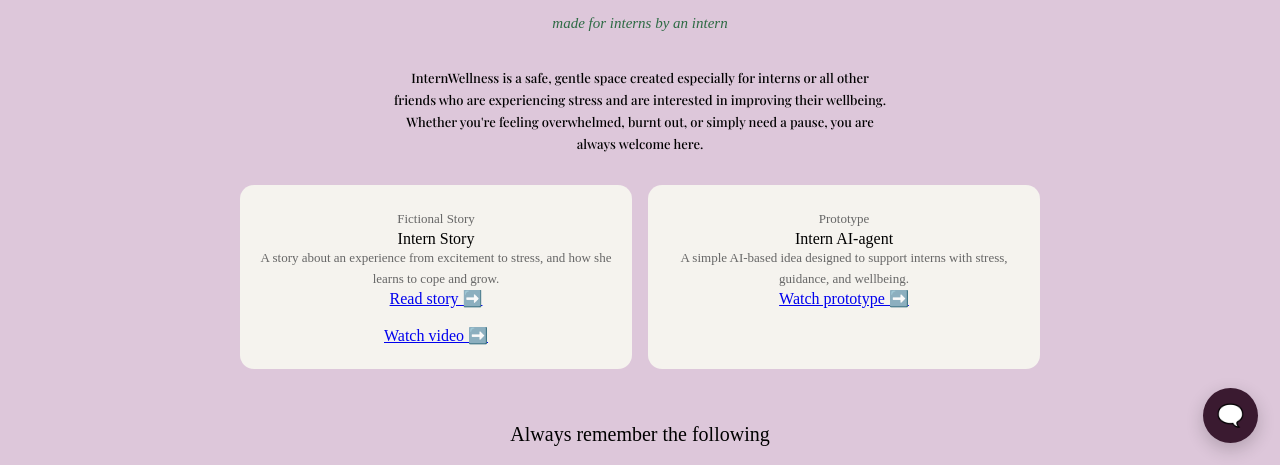
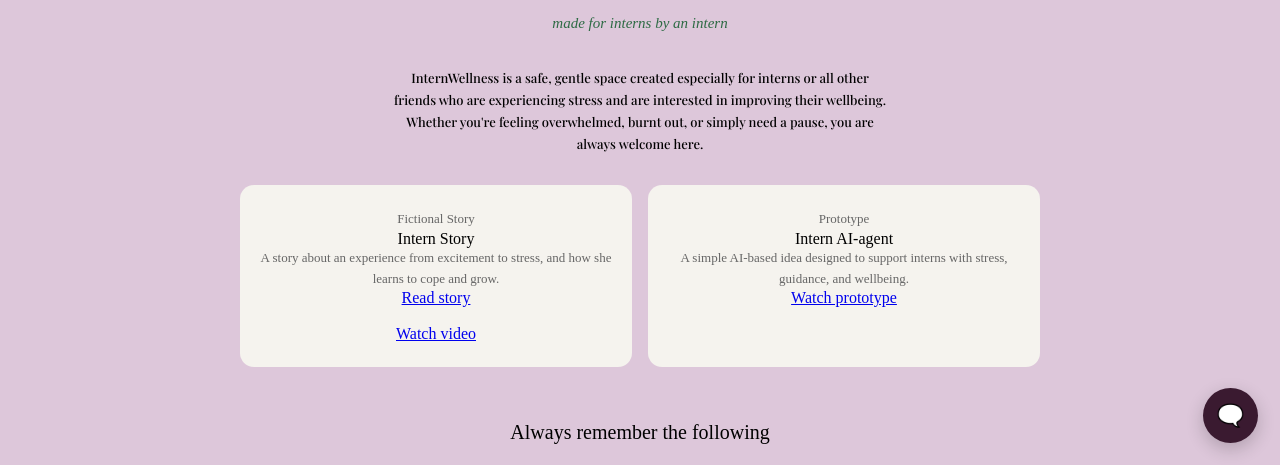
Before and after one commit to jamyangc/BDS-project, a website: page InternWellness/index.html in a window 1280 px wide. Both pictures are taken after a click on the button "HOME". Shown: the part 335-800 px from the top of the page. Drawn offline with nearby package versions, Linux system fonts and the light colour scheme.

Commit message:
update on view

```diff
--- a/InternWellness/index.html
+++ b/InternWellness/index.html
@@ -30,7 +30,9 @@
       <h3>Before you enter into main page meet Jamyang: the intern behind this project</h3>
 
       <h4>1. Introduction</h4>
-      <p style="font-family: Playfair Display; font-size: small;">My name is Jamyang Chozom, and I am doing my internship at Bhutan Data Scientist Pvt. Ltd. At the beginning of my internship, my project focused on the integration of Artificial Intelligence in credit default analysis. I always wanted to become an analyst, so I was excited to work on a technical topic and learn new things and explore beyond the classroom means.</p>
+      <p style="font-family: Playfair Display; font-size: small;">
+        My name is Jamyang Chozom, and I have done my six month professional internship at
+        <a href onclick="window.open('https://datascientists.bt/', '_blank')">Bhutan Data Scientist Pvt. Ltd</a> At the beginning of my internship, my project focused on the integration of Artificial Intelligence in credit default analysis. I always wanted to become an analyst, so I was excited to work on a technical topic and learn new things and explore beyond the classroom means.</p>
 
       <h4>2. Initial Internship Experience</h4>
       <p style="font-family: Playfair Display; font-size: small;">As my internship progressed, I began to notice something beyond technical work. Many interns, including myself, were experiencing stress, yet very few openly talked about it. I was also going through similar challenges. Managing responsibilities alongside personal commitments became increasingly difficult, leading to missed deadlines and additional pressure.</p>
@@ -69,9 +71,9 @@
           <p class="about-card-tag">Fictional Story</p>
           <div class="about-card-title">Intern Story</div>
           <p class="about-card-desc">A story about an experience from excitement to stress, and how she learns to cope and grow.</p>
-          <a href="story.pdf" class="about-card-btn">Read story ➡️</a>
+          <a href="story.pdf" class="about-card-btn">Read story</a>
           <br><br>
-          <a href="story_video.mp4" class="about-card-btn">Watch video ➡️</a>
+          <a href="story_video.mp4" class="about-card-btn">Watch video</a>
         </div>
       </div>
       <div class="about-card">
@@ -80,7 +82,7 @@
           <p class="about-card-tag">Prototype</p>
           <div class="about-card-title">Intern AI-agent</div>
           <p class="about-card-desc">A simple AI-based idea designed to support interns with stress, guidance, and wellbeing.</p>
-          <a href="video.mp4" class="about-card-btn">Watch prototype ➡️</a>
+          <a href="video.mp4" class="about-card-btn">Watch prototype</a>
         </div>
       </div>
     </div>
```
